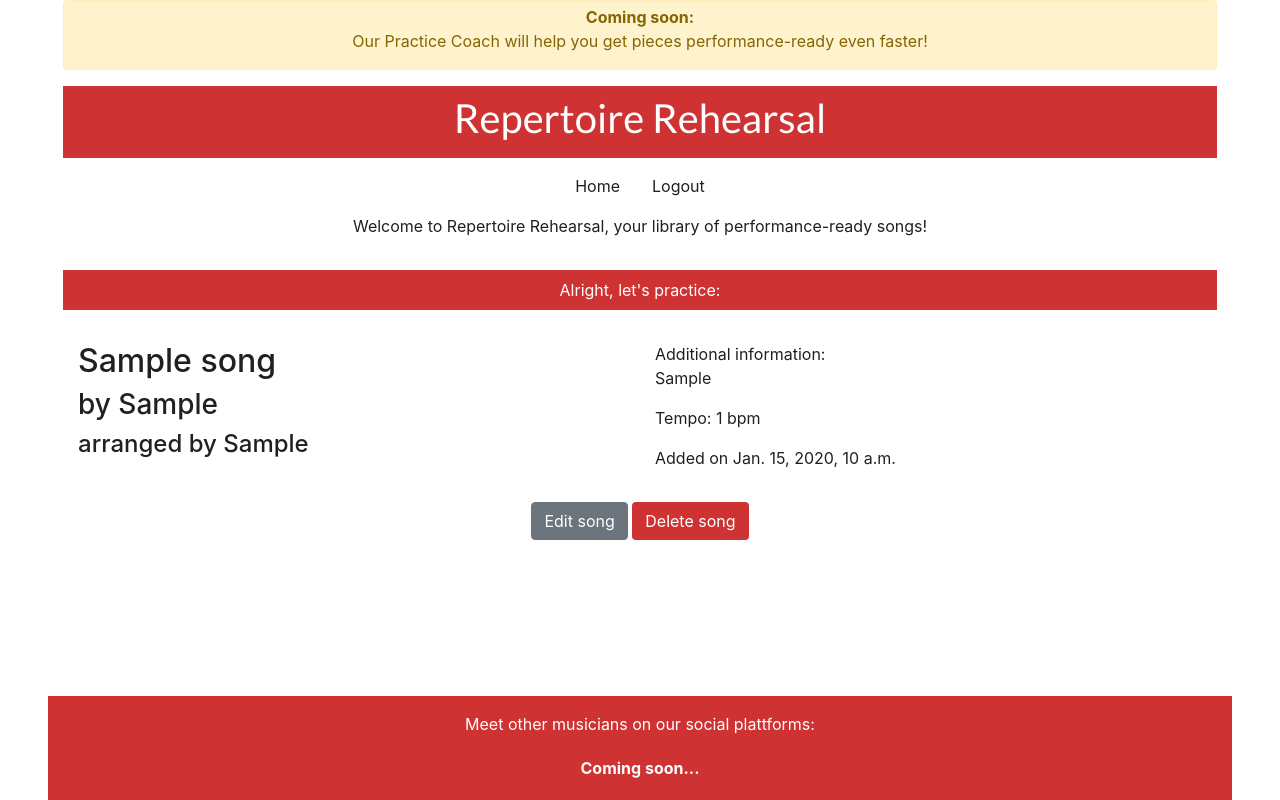
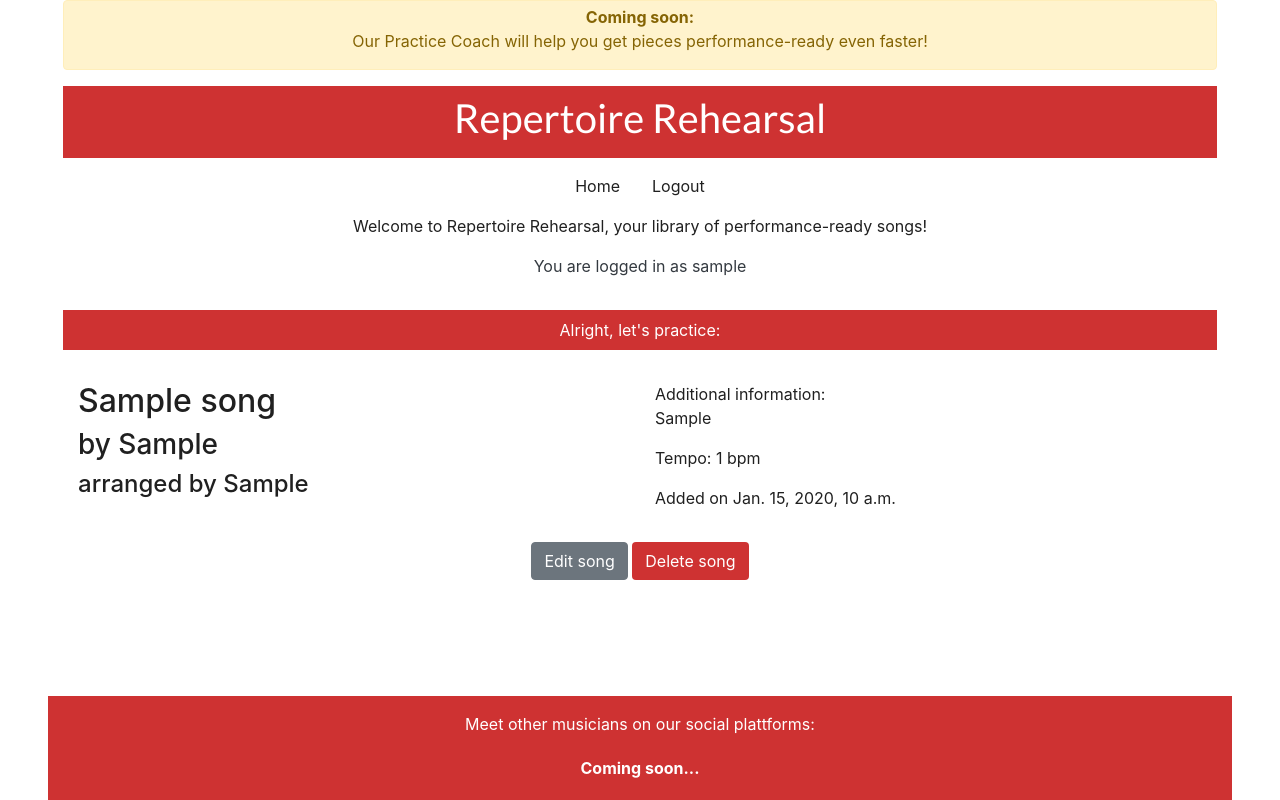
Before and after one commit to Markus-Hefner/Repertoire-Rehearsal, a Django app: page /1/ in a window 1280 px wide. Run offline with Django 4.2, Linux system fonts and the light colour scheme; a user stored in the database is signed in; tables that the repository leaves empty hold one stand-in row (values such as "Sample post").

Commit message:
Add login status to all pages

```diff
--- a/repertoire/templates/repertoire/song_rehearsal.html
+++ b/repertoire/templates/repertoire/song_rehearsal.html
@@ -4,6 +4,13 @@
 {% block content %}
 
 {% if user.is_authenticated and song.musician == user %}
+
+<!-- Information about who is logged in -->
+<div class="row">
+    <div class="col text-dark">
+        <p class="text-center">You are logged in as {{ user }}</p>
+    </div>
+</div>
 
 <!-- Song information with "Edit"- and "Delete"-buttons -->
 <div class="row mx-5">
--- a/templates/account/signup.html
+++ b/templates/account/signup.html
@@ -28,4 +28,6 @@
   </div>
 </div>
 
+
+
 {% endblock content %}
```
Also changed, not shown: repertoire/templates/repertoire/song_delete_warning.html (+7 -0 lines), repertoire/templates/repertoire/song_edit.html (+7 -0 lines).
